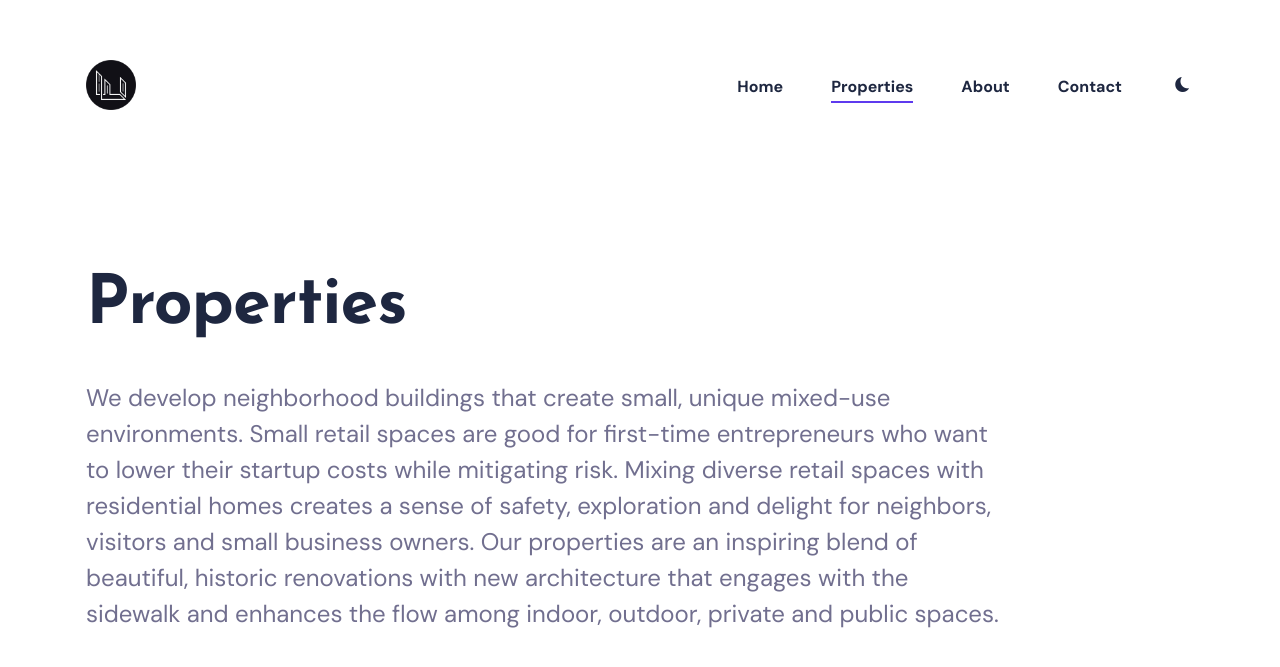
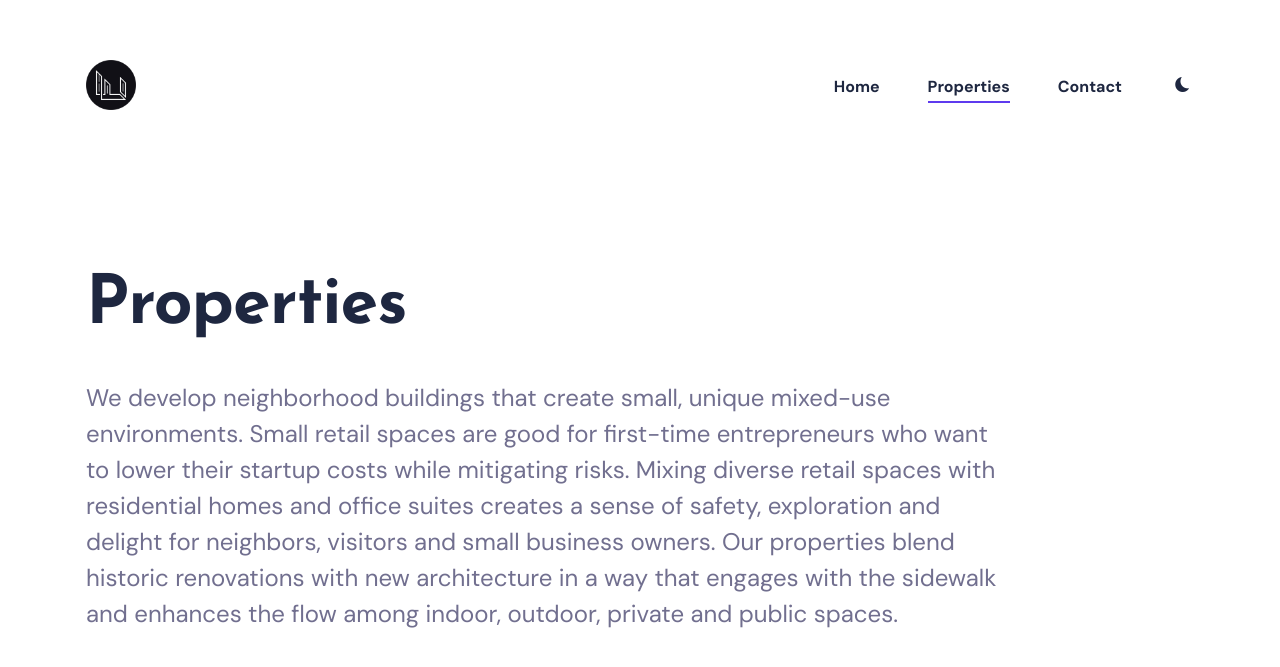
Before and after one commit to balletrealestate/balletrealestate.github.io, a Jekyll site: the page built from properties/index.html, in a window 1280 px wide and 900 px high, cut to the strip 0-724 px from the top of the window. Shown: the top 667 px of the strip. Built offline with Jekyll 4.4.1, drawn with Linux system fonts in a browser that asks for light colours; nearby versions of some CDN libraries; the list of posts is cut into pages by our own code.

```diff
--- a/_data/settings.yml
+++ b/_data/settings.yml
@@ -13,8 +13,10 @@ menu__settings:
       url: '/'
     - title: 'Properties'
       url: '/properties/'
-    - title: 'About'
-      url: '/about/'
+#    - title: 'Art'
+#      url: '/portfolio/'
+#    - title: 'In The News'
+#      url: '/press/'
     - title: 'Contact'
       url: '/contact/'
 
--- a/_includes/section-blog.html
+++ b/_includes/section-blog.html
@@ -6,8 +6,8 @@
       <div class="col col-12">
         <div class="section__info">
           <div class="section__head">
-            <h2 class="section__title">Recent posts</h2>
-            <a class="section__link" href="{{ '/properties | relative_url }}">View all properties</a>
+            <h2 class="section__title">Properties</h2>
+            <a class="section__link" href="{{ '/properties' | relative_url }}">View all properties</a>
           </div>
         </div>
       </div>
--- a/index.html
+++ b/index.html
@@ -6,4 +6,6 @@ menu: Home
 
 {% include section-hero.html %}
 
+{% include section-blog.html %}
+
 {% include section-subscribe.html %}
--- a/properties/index.html
+++ b/properties/index.html
@@ -2,7 +2,7 @@
 layout: default
 title: Properties
 menu: Properties
-description: 'We develop neighborhood buildings that create small, unique mixed-use environments. Small retail spaces are good for first-time entrepreneurs who want to lower their startup costs while mitigating risk. Mixing diverse retail spaces with residential homes creates a sense of safety, exploration and delight for neighbors, visitors and small business owners. Our properties are an inspiring blend of beautiful, historic renovations with new architecture that engages with the sidewalk and enhances the flow among indoor, outdoor, private and public spaces.'
+description: 'We develop neighborhood buildings that create small, unique mixed-use environments. Small retail spaces are good for first-time entrepreneurs who want to lower their startup costs while mitigating risks. Mixing diverse retail spaces with residential homes and office suites creates a sense of safety, exploration and delight for neighbors, visitors and small business owners. Our properties blend historic renovations with new architecture in a way that engages with the sidewalk and enhances the flow among indoor, outdoor, private and public spaces.'
 ---
 
 <!-- begin hero -->
```
Also changed, not shown: _pages/contact.html (+3 -27 lines).
